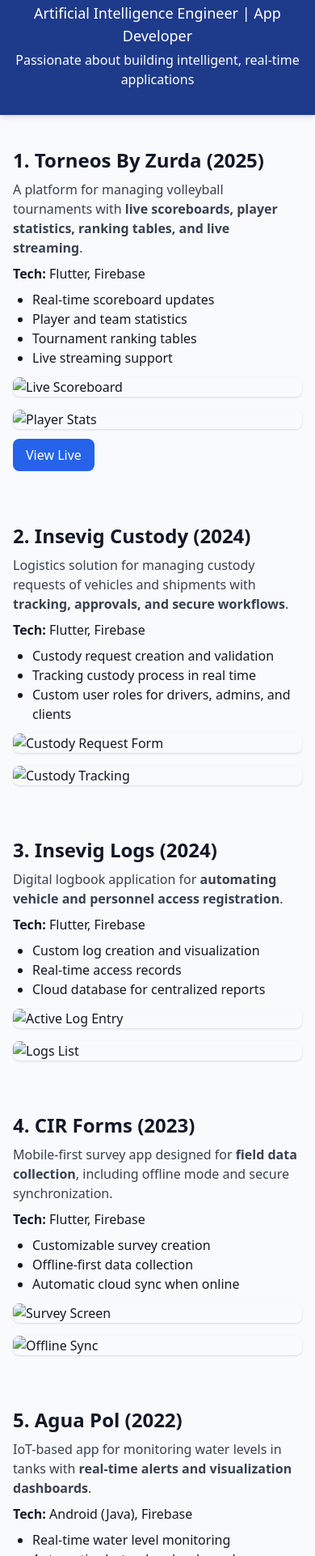
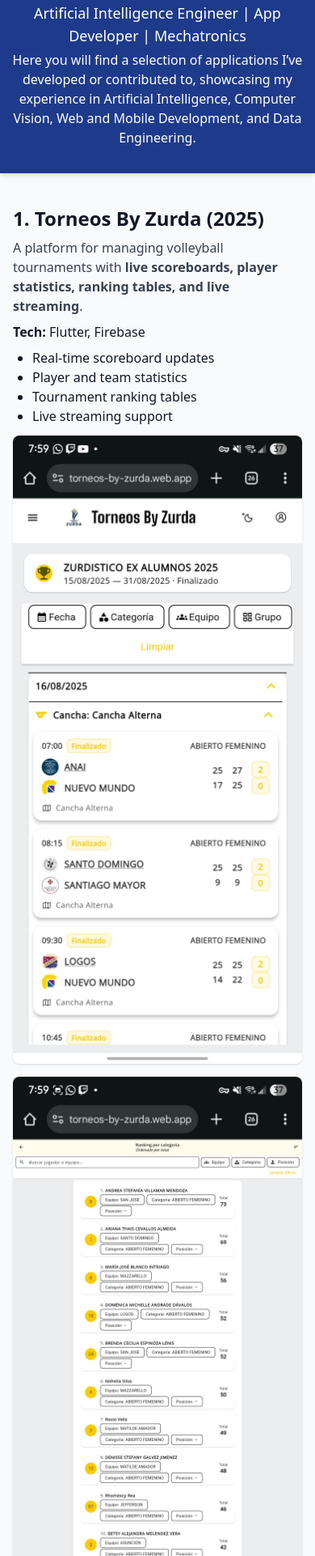
Before and after one commit to rvalarezo/portfolio, a plain HTML site: page index.html in a window 390 px wide. Shown: the part 78-2000 px from the top of the page at 81% size. Drawn offline with nearby package versions, Linux system fonts and the light colour scheme.

Commit message:
Update index.html

```diff
--- a/index.html
+++ b/index.html
@@ -12,8 +12,8 @@
   <header class="bg-blue-900 text-white py-8 shadow-md">
     <div class="max-w-4xl mx-auto text-center">
       <h1 class="text-4xl font-bold">Roberto Valarezo</h1>
-      <p class="text-lg mt-2">Artificial Intelligence Engineer | App Developer</p>
-      <p class="mt-1">Passionate about building intelligent, real-time applications</p>
+      <p class="text-lg mt-2">Artificial Intelligence Engineer | App Developer | Mechatronics</p>
+      <p class="mt-1">Here you will find a selection of applications I’ve developed or contributed to, showcasing my experience in Artificial Intelligence, Computer Vision, Web and Mobile Development, and Data Engineering.</p>
     </div>
   </header>
 
@@ -34,8 +34,8 @@
         <li>Live streaming support</li>
       </ul>
       <div class="grid grid-cols-1 md:grid-cols-2 gap-4 mt-3">
-        <img src="./images/torneos-score.png" alt="Live Scoreboard" class="rounded-lg shadow">
-        <img src="./images/torneos-stats.png" alt="Player Stats" class="rounded-lg shadow">
+        <img src="./images/torneos-score.jpeg" alt="Live Scoreboard" class="rounded-lg shadow">
+        <img src="./images/torneos-stats.jpeg" alt="Players Stats" class="rounded-lg shadow">
       </div>
       <a href="https://torneos-by-zurda.web.app/" target="_blank" class="inline-block mt-3 px-4 py-2 bg-blue-600 text-white rounded-lg">View Live</a>
     </section>
@@ -53,8 +53,8 @@
         <li>Custom user roles for drivers, admins, and clients</li>
       </ul>
       <div class="grid grid-cols-1 md:grid-cols-2 gap-4 mt-3">
-        <img src="./images/custody-form.png" alt="Custody Request Form" class="rounded-lg shadow">
-        <img src="./images/custody-tracking.png" alt="Custody Tracking" class="rounded-lg shadow">
+        <img src="./images/custody-form.jpeg" alt="Custody Request Form" class="rounded-lg shadow">
+        <img src="./images/custody-tracking.jpeg" alt="Custody Tracking" class="rounded-lg shadow">
       </div>
     </section>
 
@@ -71,8 +71,8 @@
         <li>Cloud database for centralized reports</li>
       </ul>
       <div class="grid grid-cols-1 md:grid-cols-2 gap-4 mt-3">
-        <img src="./images/logs-active.png" alt="Active Log Entry" class="rounded-lg shadow">
-        <img src="./images/logs-list.png" alt="Logs List" class="rounded-lg shadow">
+        <img src="./images/logs-active.jpeg" alt="Logs List" class="rounded-lg shadow">
+        <img src="./images/logs-list.jpeg" alt="Log Form" class="rounded-lg shadow">
       </div>
     </section>
 
@@ -88,10 +88,6 @@
         <li>Offline-first data collection</li>
         <li>Automatic cloud sync when online</li>
       </ul>
-      <div class="grid grid-cols-1 md:grid-cols-2 gap-4 mt-3">
-        <img src="./images/forms-survey.png" alt="Survey Screen" class="rounded-lg shadow">
-        <img src="./images/forms-sync.png" alt="Offline Sync" class="rounded-lg shadow">
-      </div>
     </section>
 
     <!-- Agua Pol -->
@@ -125,8 +121,9 @@
         <li>Improved reporting efficiency</li>
       </ul>
       <div class="grid grid-cols-1 md:grid-cols-2 gap-4 mt-3">
-        <img src="./images/reports-form.png" alt="Report Form" class="rounded-lg shadow">
-        <img src="./images/reports-export.png" alt="Report Export" class="rounded-lg shadow">
+        <img src="./images/reports-dashboard.jpg" alt="Machines dashboard" class="rounded-lg shadow">
+        <img src="./images/report-form.png" alt="Report Form" class="rounded-lg shadow">
+
       </div>
     </section>
 
@@ -135,7 +132,7 @@
   <!-- Footer -->
   <footer class="bg-blue-900 text-white py-6 mt-10">
     <div class="max-w-4xl mx-auto text-center">
-      <p>&copy; 2025 Roberto Valarezo | Built with ❤️ using HTML & Tailwind</p>
+      <p>&copy; 2025 Roberto Valarezo</p>
       <p class="mt-1">Connect with me on <a href="https://github.com/robertovalarezo" target="_blank" class="underline">GitHub</a></p>
     </div>
   </footer>
```
